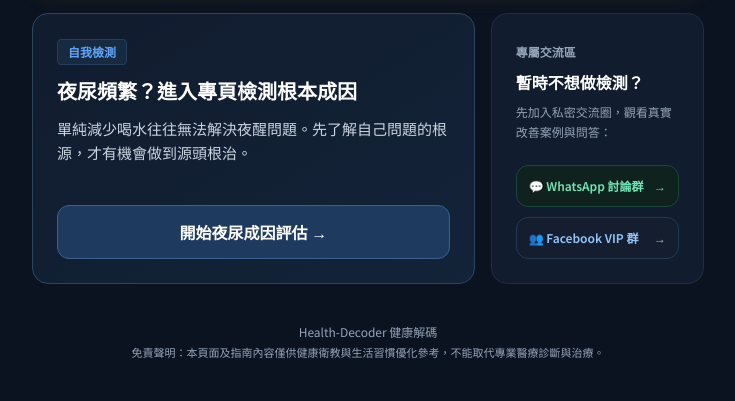
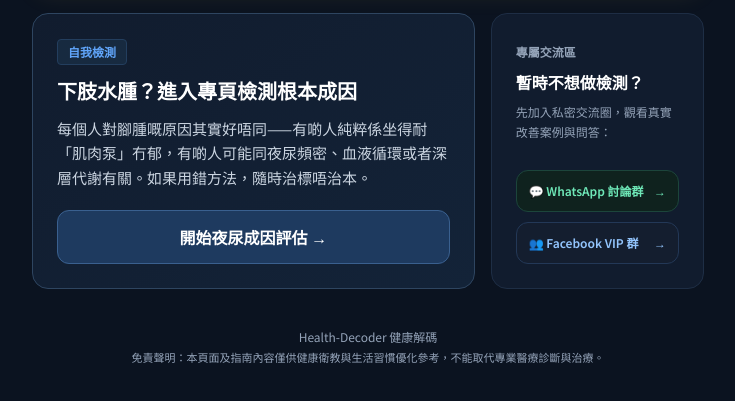
Before and after one commit to dchan142-dev/health-landing, a plain HTML site: page IG-landing/Nocturia/Manachat_Nocturia_04.html in a window 1280 px wide. Shown: the part 323-724 px from the top of the page, without its empty margins (272-1007 px from the left). Drawn offline with nearby package versions, Linux system fonts and the light colour scheme.

Commit message:
Update Manachat_Nocturia_04.html

```diff
--- a/IG-landing/Nocturia/Manachat_Nocturia_04.html
+++ b/IG-landing/Nocturia/Manachat_Nocturia_04.html
@@ -54,7 +54,7 @@
             <p class="text-[15px] text-slate-300">系統化了解夜尿成因及改善的關鍵路徑</p>
           </div>
           <!-- 建議使用直接下載或相容性最佳之 Drive 連結 -->
-          <a href="https://drive.google.com/file/d/1p95d476g4tgQPXsjOu6QP7GYsl1IxCIG/view?usp=sharing" target="_blank" rel="noopener noreferrer"
+          <a href="https://drive.google.com/file/d/1lSPuTRm2XuVWLgL_T88Ns4mbj5KQDZxh/view?usp=sharing" target="_blank" rel="noopener noreferrer"
              class="w-full sm:w-auto flex-shrink-0 inline-flex items-center justify-center gap-2 px-6 py-3.5 rounded-xl font-bold text-slate-950 bg-[#D4AF37] hover:bg-[#C5A028] transition-all active:scale-[0.98]">
             <svg class="w-5 h-5" fill="none" stroke="currentColor" viewBox="0 0 24 24"><path stroke-linecap="round" stroke-linejoin="round" stroke-width="2.2" d="M4 16v1a3 3 0 003 3h10a3 3 0 003-3v-1m-4-4l-4 4m0 0l-4-4m4 4V4"></path></svg>
             立即獲取指南
@@ -69,10 +69,10 @@
             自我檢測
           </div>
           <h3 class="text-lg sm:text-xl font-bold text-white">
-            夜尿頻繁？進入專頁檢測根本成因
+            下肢水腫？進入專頁檢測根本成因
           </h3>
           <p class="text-[15px] text-slate-300 leading-relaxed">
-            單純減少喝水往往無法解決夜醒問題。先了解自己問題的根源，才有機會做到源頭根治。
+            每個人對腳腫嘅原因其實好唔同——有啲人純粹係坐得耐「肌肉泵」冇郁，有啲人可能同夜尿頻密、血液循環或者深層代謝有關。如果用錯方法，隨時治標唔治本。
           </p>
         </div>
 
```
